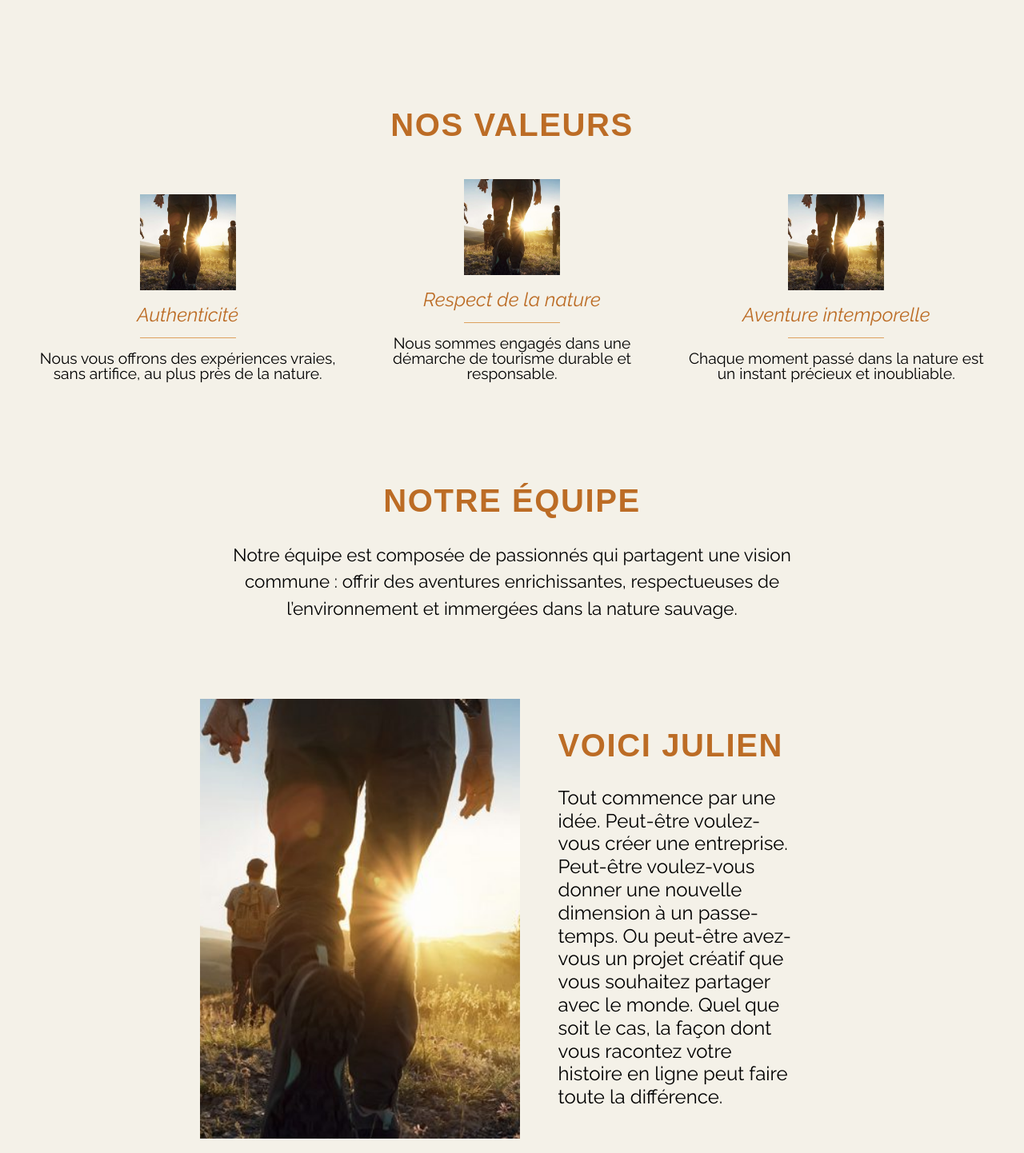
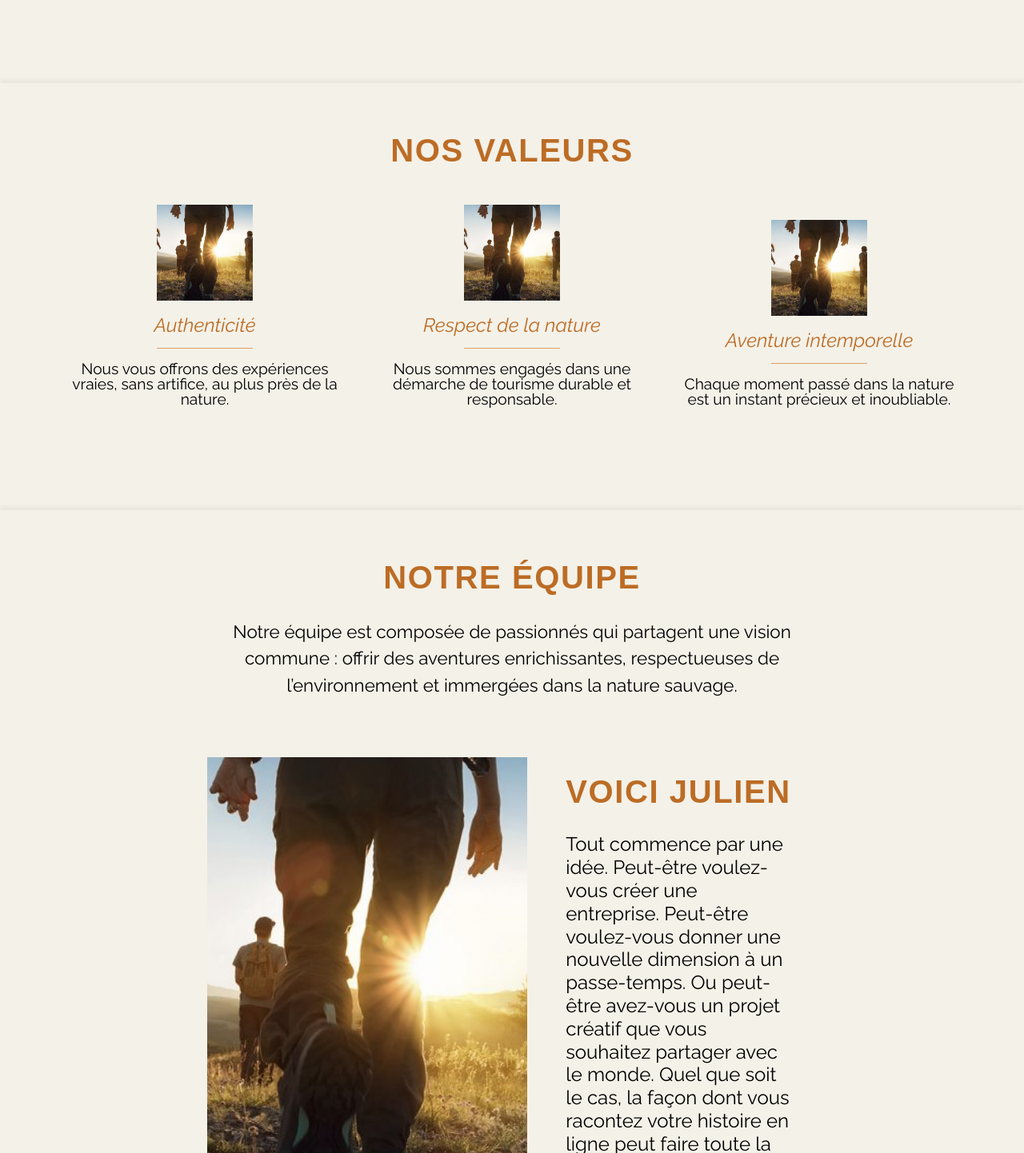
Before and after one commit to julien382/Wildora, a React (Vite) app: page /a_propos in a window 1280 px wide. Shown: the part 1508-2950 px from the top of the page at 80% size. Built offline with nearby package versions, Linux system fonts and the light colour scheme; a web font is replaced by a local one.

Commit message:
add barre

```diff
--- a/src/components/Footer/Footer.scss
+++ b/src/components/Footer/Footer.scss
@@ -5,11 +5,13 @@
     padding: 1rem 1rem;
     text-align: center;
     background-color: $primary-color;
+    box-shadow: 0 -4px 5px rgba(0, 0, 0, 0.05);
 
     .footerContent {
         display: flex;
         flex-wrap: wrap;
         justify-content: space-around;
+        margin-top: 1rem;
         margin-bottom: 2rem;
 
         .footerSection {
--- a/src/pages/AboutPage/AboutPage.scss
+++ b/src/pages/AboutPage/AboutPage.scss
@@ -41,8 +41,9 @@
 }
 
 .equipeAboutPage {
-    padding: 2rem;
+    padding: 4rem;
     text-align: center;
+    box-shadow: 0 -4px 5px rgba(0, 0, 0, 0.05);
 
     .equipeAboutPageTitle {
         font-size: 2.5rem;
@@ -61,7 +62,7 @@
         max-width: 800px;
         margin: 0 auto;
         padding: 2rem;
-        margin-bottom: 4rem;
+        margin-bottom: 2rem;
     }
 
     .equipeAboutPageCard {
@@ -71,7 +72,7 @@
         text-align: left;
         justify-content: center;
         box-sizing: border-box;
-        margin-bottom: 5rem;
+        margin-bottom: 3rem;
 
         .equipeAboutPageImage {
             width: 400px;
@@ -102,9 +103,10 @@
 }
 
 .valeursAboutPage {
-    padding: 2rem;
+    padding: 4rem;
     text-align: center;
     margin-bottom: 3rem;
+    box-shadow: 0 -4px 5px rgba(0, 0, 0, 0.05);
 
     .valeursAboutPageTitle {
         font-size: $primary-font-size;
@@ -156,6 +158,7 @@
     padding: 4rem;
     background-color: $secondary-color; /* Ajouter un fond */
     text-align: center;
+    box-shadow: 0 -4px 15px rgba(0, 0, 0, 0.3);
 
     .temoignagesAboutPageTitle {
         font-size: $primary-font-size;
@@ -195,7 +198,6 @@
 
     .faqAboutPageTitle {
         font-size: $primary-font-size;
-        margin-bottom: 1rem;
         color: $white;
         font-weight: 700;
         text-transform: uppercase;
```
